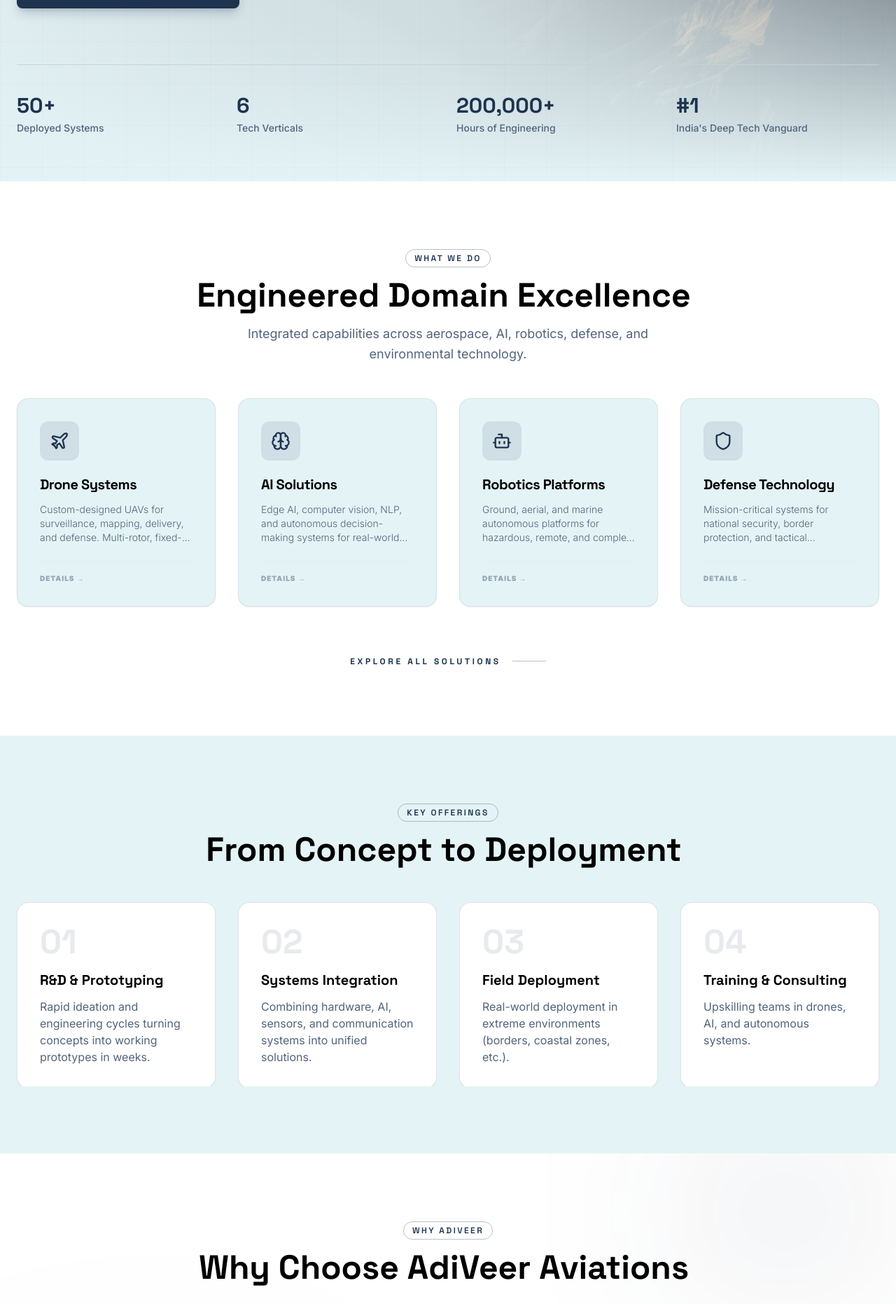
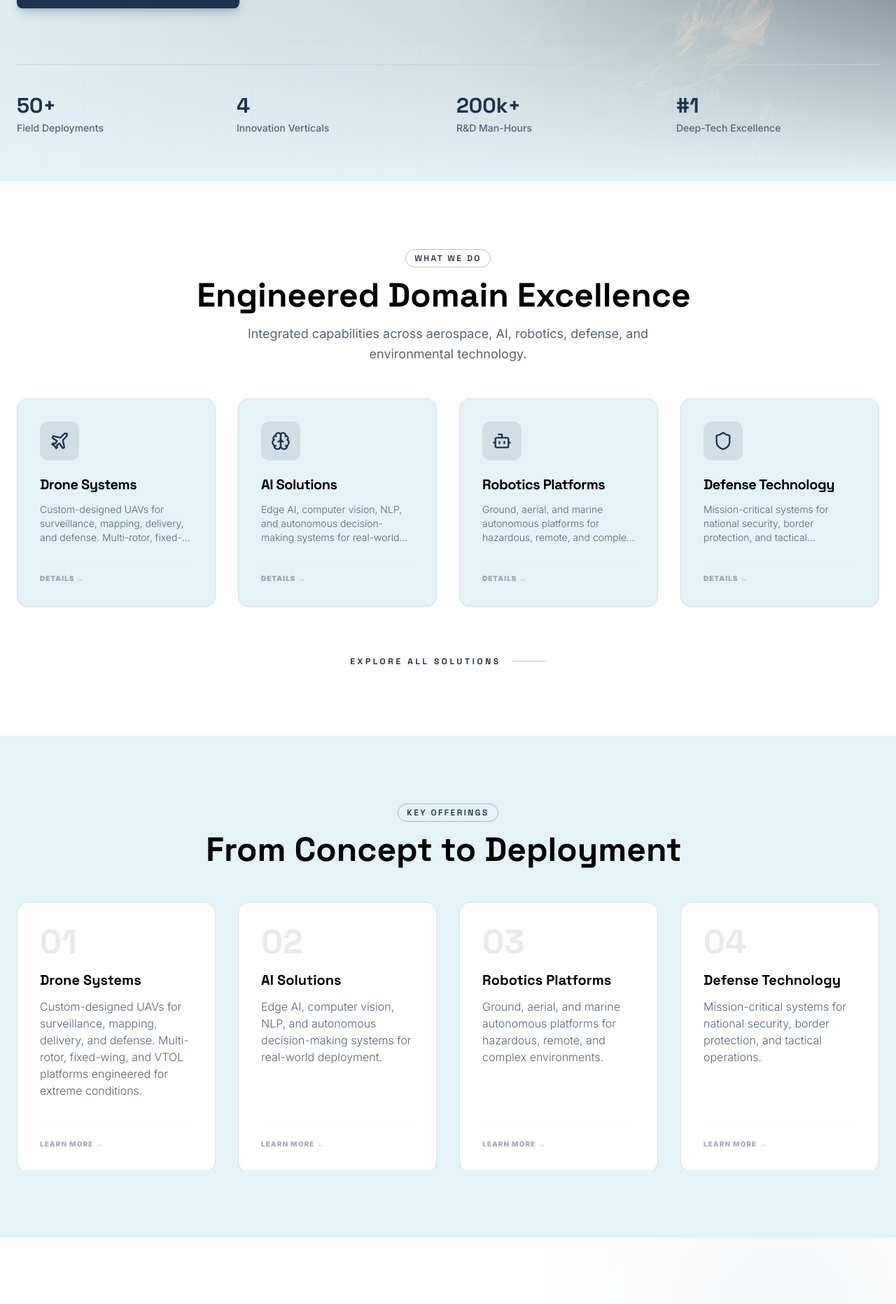
Before and after one commit to mauryatechnology/adiveer-aviation, a Next.js app: page / in a window 1280 px wide. Shown: the part 541-2404 px from the top of the page at 70% size. Built offline with nearby package versions, Linux system fonts and the light colour scheme.

Commit message:
update home page cta

```diff
--- a/src/components/sections/home/HomeOfferings.tsx
+++ b/src/components/sections/home/HomeOfferings.tsx
@@ -1,6 +1,7 @@
 "use client";
 
 import { motion } from "framer-motion";
+import Link from "next/link";
 import SectionHeading from "@/components/common/SectionHeading";
 import StaggerContainer, { staggerItem } from "@/components/animations/StaggerContainer";
 import ParallaxSection from "@/components/animations/ParallaxSection";
@@ -10,30 +11,34 @@
 export function HomeOfferings() {
   return (
     <section className="py-24 bg-background relative">
-      <div className="container mx-auto px-6 relative z-10">
+      <div className="container mx-auto px-6 relative z-10 w-full">
         <SectionHeading tag="Key Offerings" title="From Concept to Deployment" />
         <ParallaxSection speed={0.15}>
           <StaggerContainer className="grid grid-cols-1 sm:grid-cols-2 lg:grid-cols-4 gap-8" stagger={0.15}>
             {offerings.map((o) => (
+              <Link key={o.num} href={o.href}>
                 <motion.div
-                key={o.num}
                   variants={staggerItem}
                   whileHover={{ scale: 1.05, transition: { type: "spring", stiffness: 300 } }}
-                className="p-8 bg-card rounded-2xl border border-border/60 shadow-sm hover:shadow-xl hover:border-primary/20 transition-all duration-400 group"
+                  className="p-8 bg-card rounded-2xl border border-border/60 shadow-sm hover:shadow-xl hover:border-primary/20 transition-all duration-400 group h-full"
                 >
-                <div className="flex flex-col gap-4">
+                  <div className="flex flex-col gap-4 h-full">
                     <motion.span
                       className="text-5xl font-heading font-black text-primary/10 transition-colors group-hover:text-primary/30"
                       whileHover={{ scale: 1.1 }}
                     >
                       {o.num}
                     </motion.span>
-                  <div>
-                    <h3 className="font-heading font-bold text-xl text-foreground mb-3 group-hover:text-primary active:text-primary transition-colors">{o.title}</h3>
-                    <p className="text-muted-foreground leading-relaxed text-sm md:text-base">{o.desc}</p>
+                    <div className="flex-1">
+                      <h3 className="font-heading font-bold text-xl text-foreground mb-3 group-hover:text-primary transition-colors">{o.title}</h3>
+                      <p className="text-muted-foreground leading-relaxed text-sm md:text-base font-light">{o.desc}</p>
+                    </div>
+                    <div className="mt-6 pt-4 border-t border-border/10 text-[10px] font-black uppercase tracking-widest text-primary/40 group-hover:text-primary transition-colors">
+                      Learn More &rarr;
                     </div>
                   </div>
                 </motion.div>
+              </Link>
             ))}
           </StaggerContainer>
         </ParallaxSection>
--- a/src/components/sections/home/HomeWhyUs.tsx
+++ b/src/components/sections/home/HomeWhyUs.tsx
@@ -1,6 +1,7 @@
 "use client";
 
 import { motion } from "framer-motion";
+import Link from "next/link";
 import { Zap, Globe, Wrench, Target } from "lucide-react";
 import SectionHeading from "@/components/common/SectionHeading";
 import StaggerContainer, { staggerItem } from "@/components/animations/StaggerContainer";
@@ -38,6 +39,21 @@
             </motion.div>
           ))}
         </StaggerContainer>
+
+        <motion.div
+           initial={{ opacity: 0, y: 30 }}
+           whileInView={{ opacity: 1, y: 0 }}
+           viewport={{ once: true }}
+           transition={{ delay: 0.6 }}
+           className="mt-16 text-center"
+        >
+          <Link
+            href="/team"
+            className="inline-flex items-center gap-2 text-xs font-heading font-black uppercase tracking-[0.3em] text-primary hover:text-foreground transition-all group"
+          >
+            Meet the Engineering Team <div className="w-12 h-px bg-primary/30 group-hover:w-16 group-hover:bg-primary transition-all ml-2" />
+          </Link>
+        </motion.div>
       </div>
     </section>
   );
--- a/src/data/home.ts
+++ b/src/data/home.ts
@@ -1,4 +1,6 @@
 import { Zap, Globe, Wrench, Target } from "lucide-react";
+import { services } from "./services";
+import { projects } from "./work";
 
 export const whyUs = [
   { icon: Zap, title: "Deep Engineering DNA", desc: "We build proprietary tech from scratch — hardware + software." },
@@ -14,36 +16,40 @@
   description: "From autonomous drones to AI-driven defense systems, Adiveer Aviations engineers the technologies that shape tomorrow's world. India-born. Globally deployed."
 };
 
+// Derived stats for the Hero section
 export const heroStats = [
-  { value: "50+", label: "Deployed Systems" },
-  { value: "6", label: "Tech Verticals" },
-  { value: "200,000+", label: "Hours of Engineering" },
-  { value: "#1", label: "India's Deep Tech Vanguard" },
+  { value: "50+", label: "Field Deployments" },
+  { value: services.length.toString(), label: "Innovation Verticals" },
+  { value: "200k+", label: "R&D Man-Hours" },
+  { value: "#1", label: "Deep-Tech Excellence" },
 ];
 
+// Featured project sync with actual collection
+const mainProject = projects[0];
 export const featuredProject = {
-  id: "v-8-surveillance",
-  slug: "v-8-surveillance",
-  name: "V-8 Long Range Surveillance",
-  category: "Aerospace",
-  desc: "The V-8 is an advanced autonomous aerial platform designed for persistent, long-range surveillance in extreme environments. Built for scalability and reliability, it enables round-the-clock monitoring of critical borders with minimal human intervention.",
-  tech: "Carbon Fiber Composites · Edge AI · Thermal Imaging · LTE-M Integration",
-  metrics: [
-    { value: "500", label: "KM Territory Monitored" },
-    { value: "24", unit: "h", label: "Flight Endurance" }
-  ]
+  id: mainProject.id,
+  slug: mainProject.slug,
+  name: mainProject.name,
+  category: mainProject.category,
+  desc: mainProject.desc,
+  tech: mainProject.tech.join(" · "),
+  metrics: mainProject.milestones,
+  cta: {
+    label: "Analyze Case Study",
+    href: `/work/${mainProject.slug}`
+  }
 };
 
-export const homeOfferings = [
-  { num: "01", title: "R&D & Prototyping", desc: "Rapid ideation and engineering cycles turning concepts into working prototypes in weeks." },
-  { num: "02", title: "Systems Integration", desc: "Combining hardware, AI, sensors, and communication systems into unified solutions." },
-  { num: "03", title: "Field Deployment", desc: "Real-world deployment in extreme environments (borders, coastal zones, etc.)." },
-  { num: "04", title: "Training & Consulting", desc: "Upskilling teams in drones, AI, and autonomous systems." },
-];
+export const homeOfferings = services.slice(0, 4).map((s, i) => ({
+  num: `0${i + 1}`,
+  title: s.title,
+  desc: s.desc,
+  href: `/products/${s.slug}`
+}));
 
 export const homeMetrics = [
-  { label: "Technologies", value: "6+", sub: "Verticals" },
-  { label: "Engineers", value: "25+", sub: "Full-Time" },
-  { label: "Deployments", value: "50+", sub: "Field Units" },
-  { label: "IP Assets", value: "12+", sub: "Proprietary" },
+  { label: "Engineering Verticals", value: `${services.length}`, sub: "Domain Areas" },
+  { label: "Deployed Systems", value: "50+", sub: "Scalable Units" },
+  { label: "IP Assets", value: "12+", sub: "Proprietary IP" },
+  { label: "Strategic Projects", value: `${projects.length}`, sub: "High-Imapct" },
 ];
```
Lines whose indentation alone changed are shown as unchanged.
